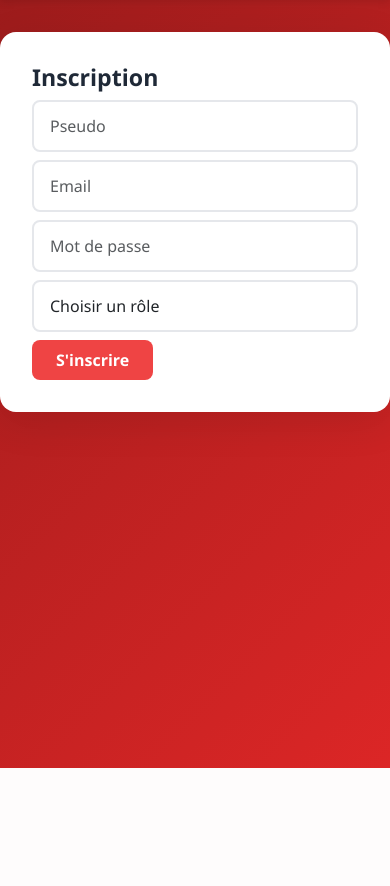
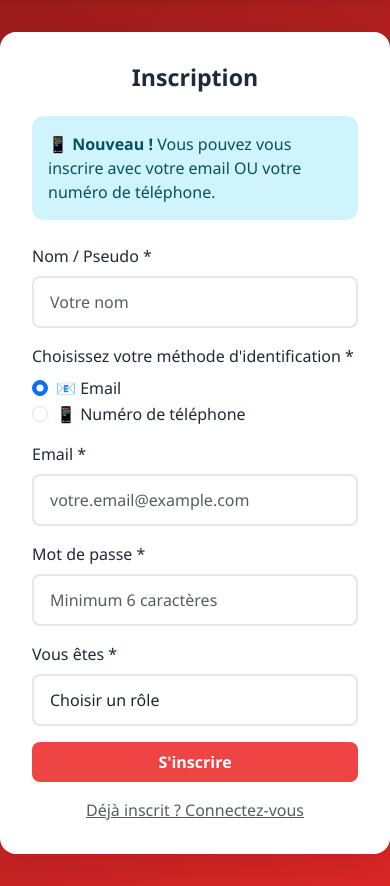
Before and after one commit to Gkconsulting20/prochenous2, a Flask app: page /register in a window 390 px wide. Shown: the part 76-962 px from the top of the page. Before the commit the page ends 844 px from the top, so only its background shows below. Run offline with Flask 3, Linux system fonts and the light colour scheme.

Commit message:
Allow users to register and log in using either phone number or email
Updates the registration and login functionalities to accept phone numbers as an alternative to email addresses. This includes modifying the `app.py` logic for user input validation and database queries, as well as updating the `login.html` and `register.html` templates to accommodate the new input field and logic.

Replit-Commit-Author: Agent
Replit-Commit-Session-Id: b709d55e-3f90-4fa7-8a00-00da69e5da0c
Replit-Commit-Checkpoint-Type: intermediate_checkpoint
Replit-Commit-Screenshot-Url: https://storage.googleapis.com/screenshot-production-us-central1/45f100a9-4968-4922-a9d9-0f294518a69f/b709d55e-3f90-4fa7-8a00-00da69e5da0c/UwlnNtw

```diff
--- a/app.py
+++ b/app.py
@@ -53,24 +53,37 @@ def register():
     if request.method == 'POST':
         name = request.form.get('name', '').strip()
         email = request.form.get('email', '').strip()
+        phone = request.form.get('phone', '').strip()
         password = request.form.get('password', '').strip()
         role = request.form.get('role', '').strip()
         localisation = request.form.get('localisation', '').strip()
         categorie = request.form.get('categorie', '').strip() if role == 'pro' else None
 
-        if not name or not email or not password or not role:
+        if not name or not password or not role:
             flash('Tous les champs obligatoires doivent être remplis', 'error')
             return render_template('register.html', categories=categories)
 
-        conn = get_db()
-        existing_user = conn.execute('SELECT * FROM users WHERE email = ?', (email,)).fetchone()
-        if existing_user:
-            flash('Cette adresse email est déjà utilisée', 'error')
+        if not email and not phone:
+            flash('Veuillez fournir un email OU un numéro de téléphone', 'error')
             return render_template('register.html', categories=categories)
 
+        conn = get_db()
+
+        if email:
+            existing_user = conn.execute('SELECT * FROM users WHERE email = ?', (email,)).fetchone()
+            if existing_user:
+                flash('Cette adresse email est déjà utilisée', 'error')
+                return render_template('register.html', categories=categories)
+
+        if phone:
+            existing_user = conn.execute('SELECT * FROM users WHERE phone = ?', (phone,)).fetchone()
+            if existing_user:
+                flash('Ce numéro de téléphone est déjà utilisé', 'error')
+                return render_template('register.html', categories=categories)
+
         hashed_password = bcrypt.hashpw(password.encode('utf-8'), bcrypt.gensalt())
-        conn.execute('INSERT INTO users (name, email, password, role, localisation, categorie) VALUES (?, ?, ?, ?, ?, ?)',
-                     (name, email, hashed_password, role, localisation, categorie))
+        conn.execute('INSERT INTO users (name, email, phone, password, role, localisation, categorie) VALUES (?, ?, ?, ?, ?, ?, ?)',
+                     (name, email if email else None, phone if phone else None, hashed_password, role, localisation, categorie))
         conn.commit()
         flash('Inscription réussie! Vous pouvez maintenant vous connecter', 'success')
         return redirect(url_for('login'))
@@ -79,15 +92,16 @@ def register():
 @app.route('/login', methods=['GET', 'POST'])
 def login():
     if request.method == 'POST':
-        email = request.form.get('email', '').strip()
+        identifier = request.form.get('identifier', '').strip()
         password = request.form.get('password', '').strip()
 
-        if not email or not password:
+        if not identifier or not password:
             flash('Veuillez remplir tous les champs', 'error')
             return render_template('login.html')
 
         conn = get_db()
-        user = conn.execute('SELECT * FROM users WHERE email = ?', (email,)).fetchone()
+
+        user = conn.execute('SELECT * FROM users WHERE email = ? OR phone = ?', (identifier, identifier)).fetchone()
 
         if user and bcrypt.checkpw(password.encode('utf-8'), user['password']):
             session['user_id'] = user['id']
@@ -95,7 +109,7 @@ def login():
             flash(f'Bienvenue {user["name"]}!', 'success')
             return redirect(url_for('dashboard'))
         else:
-            flash('Email ou mot de passe incorrect', 'error')
+            flash('Email/Téléphone ou mot de passe incorrect', 'error')
     return render_template('login.html')
 
 @app.route('/dashboard')
--- a/templates/register.html
+++ b/templates/register.html
@@ -1,28 +1,122 @@
-{% extends "base.html" %}{% block title %}Inscription{% endblock %}{% block content %}
-<h3>Inscription</h3>
+{% extends "base.html" %}
+{% block title %}Inscription{% endblock %}
+{% block content %}
+<div class="row justify-content-center">
+    <div class="col-md-6">
+        <h3 class="text-center mb-4">Inscription</h3>
+
+        <div class="alert alert-info mb-4">
+            <strong>📱 Nouveau !</strong> Vous pouvez vous inscrire avec votre email OU votre numéro de téléphone.
+        </div>
+
         <form method="post" id="registerForm">
-    <input class="form-control mb-2" type="text" name="name" placeholder="Pseudo" required>
-    <input class="form-control mb-2" type="email" name="email" placeholder="Email" required>
-    <input class="form-control mb-2" type="password" name="password" placeholder="Mot de passe" required>
-    <select class="form-control mb-2" name="role" id="role" required>
+            <div class="mb-3">
+                <label for="name" class="form-label">Nom / Pseudo *</label>
+                <input class="form-control" type="text" name="name" id="name" placeholder="Votre nom" required>
+            </div>
+
+            <div class="mb-3">
+                <label class="form-label">Choisissez votre méthode d'identification *</label>
+                <div class="form-check">
+                    <input class="form-check-input" type="radio" name="id_method" id="use_email" value="email" checked>
+                    <label class="form-check-label" for="use_email">
+                        📧 Email
+                    </label>
+                </div>
+                <div class="form-check">
+                    <input class="form-check-input" type="radio" name="id_method" id="use_phone" value="phone">
+                    <label class="form-check-label" for="use_phone">
+                        📱 Numéro de téléphone
+                    </label>
+                </div>
+            </div>
+
+            <div class="mb-3" id="email_field">
+                <label for="email" class="form-label">Email *</label>
+                <input class="form-control" type="email" name="email" id="email" placeholder="votre.email@example.com">
+            </div>
+
+            <div class="mb-3" id="phone_field" style="display: none;">
+                <label for="phone" class="form-label">Numéro de téléphone *</label>
+                <input class="form-control" type="tel" name="phone" id="phone" placeholder="+228 XX XX XX XX (Togo, Bénin, Burkina, etc.)">
+                <div class="form-text">Format: +228XXXXXXXX ou 228XXXXXXXX ou 00228XXXXXXXX</div>
+            </div>
+
+            <div class="mb-3">
+                <label for="password" class="form-label">Mot de passe *</label>
+                <input class="form-control" type="password" name="password" id="password" placeholder="Minimum 6 caractères" required>
+            </div>
+
+            <div class="mb-3">
+                <label for="role" class="form-label">Vous êtes *</label>
+                <select class="form-control" name="role" id="role" required>
                     <option value="">Choisir un rôle</option>
-        <option value="user">Utilisateur</option>
-        <option value="pro">Professionnel</option>
+                    <option value="user">👤 Client (je cherche des professionnels)</option>
+                    <option value="pro">🔧 Professionnel (je propose mes services)</option>
                 </select>
+            </div>
+
             <div id="proFields" style="display:none;">
-        <input class="form-control mb-2" type="text" name="localisation" placeholder="Localisation (ex: Paris, Lyon, Marseille)">
-        <select class="form-control mb-2" name="categorie" id="categorie">
+                <div class="mb-3">
+                    <label for="localisation" class="form-label">Localisation *</label>
+                    <input class="form-control" type="text" name="localisation" id="localisation" placeholder="Ex: Lomé, Cotonou, Ouagadougou">
+                </div>
+                <div class="mb-3">
+                    <label for="categorie" class="form-label">Votre métier *</label>
+                    <select class="form-control" name="categorie" id="categorie">
                         <option value="">Choisir votre métier</option>
                         {% for cat in categories %}
                         <option value="{{ cat }}">{{ cat }}</option>
                         {% endfor %}
                     </select>
                 </div>
-    <button class="btn btn-success" type="submit">S'inscrire</button>
+            </div>
+
+            <button class="btn btn-success w-100 mb-3" type="submit">S'inscrire</button>
+
+            <div class="text-center">
+                <a href="{{ url_for('login') }}" class="text-muted">
+                    Déjà inscrit ? Connectez-vous
+                </a>
+            </div>
         </form>
+    </div>
+</div>
+
 <script>
+// Gérer l'affichage des champs pro
 document.getElementById('role').addEventListener('change', function() {
     document.getElementById('proFields').style.display = this.value === 'pro' ? 'block' : 'none';
 });
+
+// Gérer le basculement entre email et téléphone
+const emailRadio = document.getElementById('use_email');
+const phoneRadio = document.getElementById('use_phone');
+const emailField = document.getElementById('email_field');
+const phoneField = document.getElementById('phone_field');
+const emailInput = document.getElementById('email');
+const phoneInput = document.getElementById('phone');
+
+function toggleIdentificationMethod() {
+    if (emailRadio.checked) {
+        emailField.style.display = 'block';
+        phoneField.style.display = 'none';
+        emailInput.required = true;
+        phoneInput.required = false;
+        phoneInput.value = '';
+    } else {
+        emailField.style.display = 'none';
+        phoneField.style.display = 'block';
+        emailInput.required = false;
+        phoneInput.required = true;
+        emailInput.value = '';
+    }
+}
+
+emailRadio.addEventListener('change', toggleIdentificationMethod);
+phoneRadio.addEventListener('change', toggleIdentificationMethod);
+
+// Initialiser
+toggleIdentificationMethod();
 </script>
 {% endblock %}
```
Also changed, not shown: templates/login.html (+12 -2 lines). Lines whose indentation alone changed are shown as unchanged.
